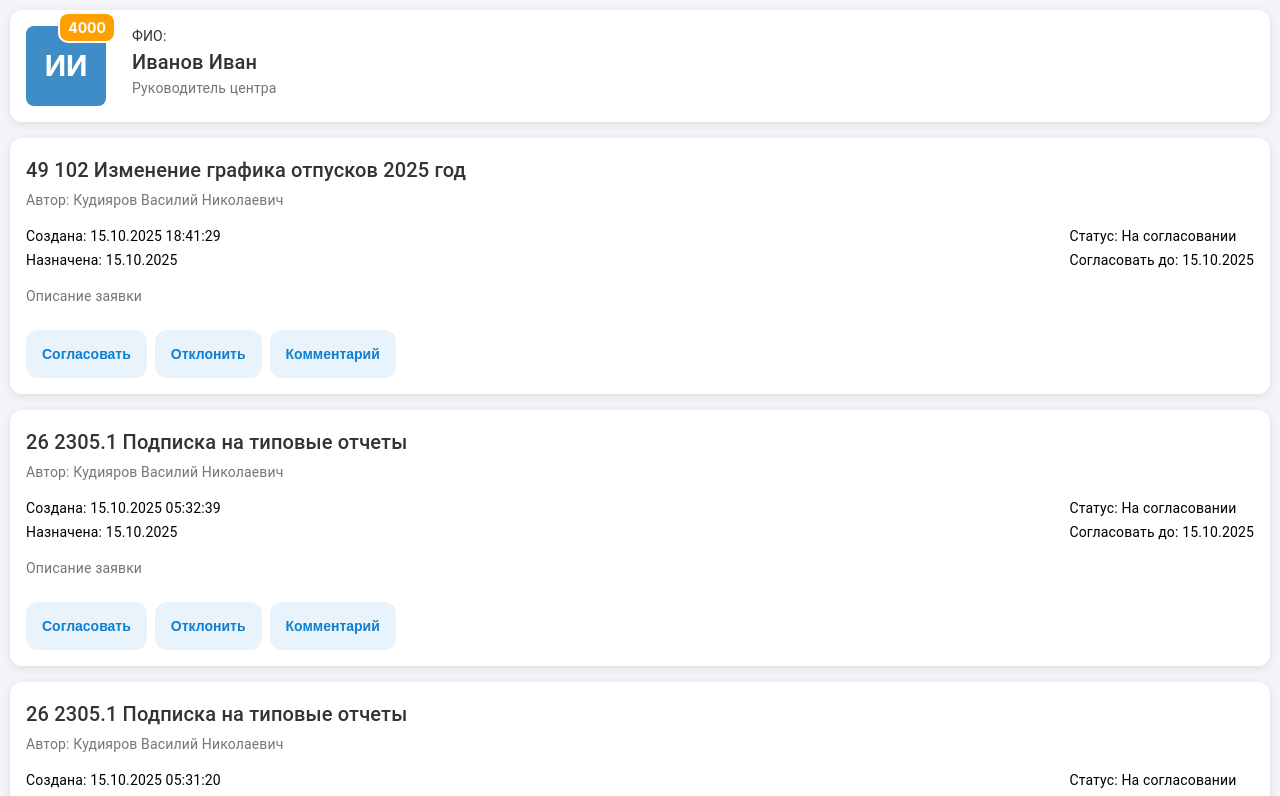
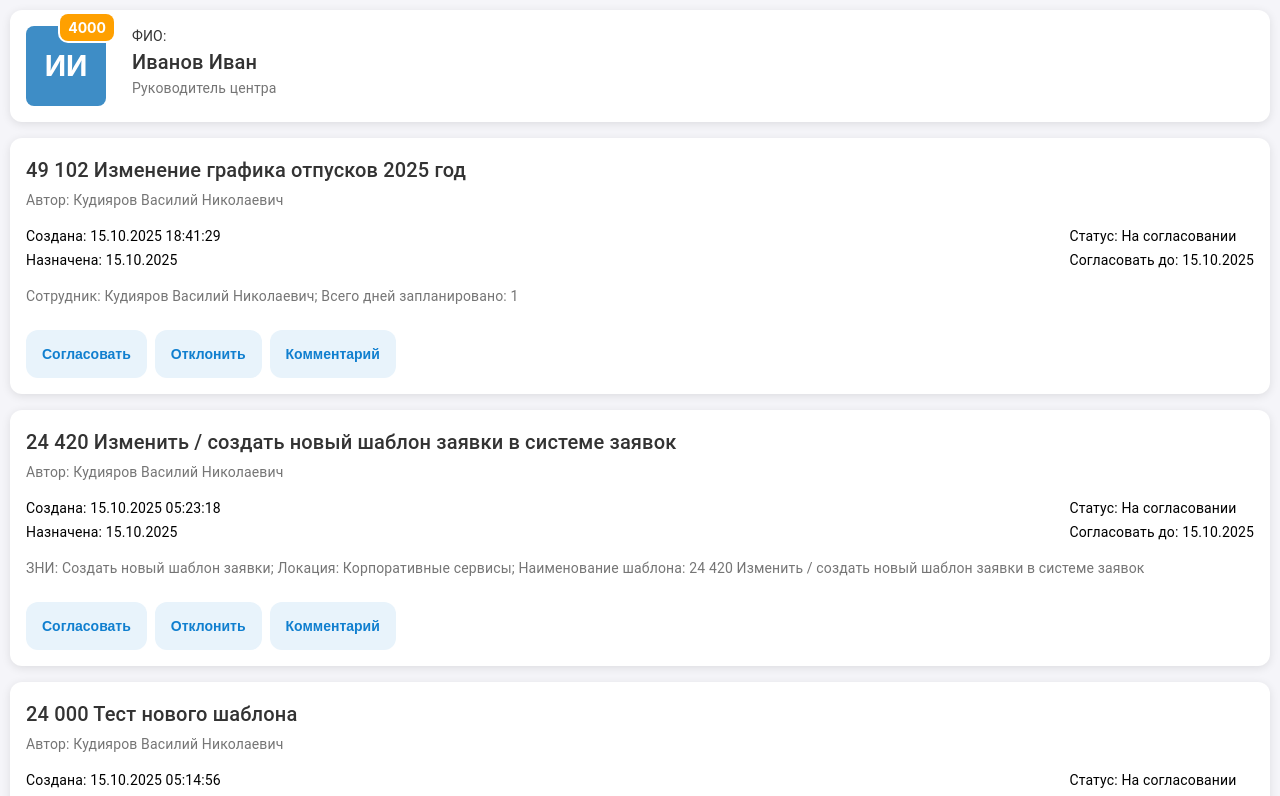
Before and after one commit to Chebulpec/Smart-Apps-eXpress-Front, a React (Vite) app: page / in a window 1280 px wide. Shown: the top 796 px of the page. Built offline with nearby package versions, Linux system fonts and the light colour scheme.

Commit message:
Описание заявок

```diff
--- a/src/components/ApprovalRequestList/ApprovalRequestList.jsx
+++ b/src/components/ApprovalRequestList/ApprovalRequestList.jsx
@@ -2,6 +2,8 @@ import React from 'react';
 import { Box, Typography } from '@mui/material';
 import ActionButton from '../../components/ActionButton/ActionButton.jsx';
 import styles from './ApprovalRequestList.module.css';
+import { requests } from '../../data'; // Импортируем данные
+
 const ApprovalRequestItem = ({ request }) => {
   return (
     <Box className={styles.requestItem}>
@@ -24,11 +26,10 @@ const ApprovalRequestItem = ({ request }) => {
         </Box>
       </Box>
       <Box className={styles.description}>
-        <Typography variant="body2">Описание заявки</Typography>
+        <Typography variant="body2">{request.description}</Typography> {/* Отображаем описание заявки */}
       </Box>
       <Box className={styles.actions}>
         <ActionButton
-
           text="Согласовать"
           onClick={() => console.log('Approve')}
           disabled={request.isBlocked}
@@ -47,7 +48,8 @@ const ApprovalRequestItem = ({ request }) => {
     </Box>
   );
 };
-const ApprovalRequestList = ({ requests }) => {
+
+const ApprovalRequestList = () => {
   return (
     <Box className={styles.requestList}>
       {requests.map((request, index) => (
@@ -56,4 +58,5 @@ const ApprovalRequestList = ({ requests }) => {
     </Box>
   );
 };
+
 export default ApprovalRequestList;
--- a/src/data.js
+++ b/src/data.js
@@ -14,33 +14,8 @@ export const user = {
       dueDate: '15.10.2025',
       description: 'Сотрудник: Кудияров Василий Николаевич; Всего дней запланировано: 1',
     },
-    {
-      title: '26 2305.1 Подписка на типовые отчеты',
-      author: 'Кудияров Василий Николаевич',
-      createdDate: '15.10.2025 05:32:39',
-      assignedDate: '15.10.2025',
-      status: 'На согласовании',
-      dueDate: '15.10.2025',
-      description: 'Выберите действие: Подписаться',
-    },
-    {
-      title: '26 2305.1 Подписка на типовые отчеты',
-      author: 'Кудияров Василий Николаевич',
-      createdDate: '15.10.2025 05:31:20',
-      assignedDate: '15.10.2025',
-      status: 'На согласовании',
-      dueDate: '15.10.2025',
-      description: 'Выберите действие: Подписаться',
-    },
-    {
-      title: '26 2305.1 Подписка на типовые отчеты',
-      author: 'Кудияров Василий Николаевич',
-      createdDate: '15.10.2025 05:30:02',
-      assignedDate: '15.10.2025',
-      status: 'На согласовании',
-      dueDate: '15.10.2025',
-      description: 'Выберите действие: Подписаться',
-    },
+
+
     {
       title: '24 420 Изменить / создать новый шаблон заявки в системе заявок',
       author: 'Кудияров Василий Николаевич',
@@ -77,7 +52,7 @@ export const user = {
       dueDate: '15.10.2025',
       description: 'ЗНИ: Создать новый шаблон заявки; Локация: Корпоративные сервисы; Наименование шаблона: 24 420 Изменить / создать новый шаблон заявки в системе заявок',
     },
-    // Добавленные заявки
+
     {
       title: '49 103 Обновление графика отпусков 2025 год',
       author: 'Петров Петр Петрович',
```
